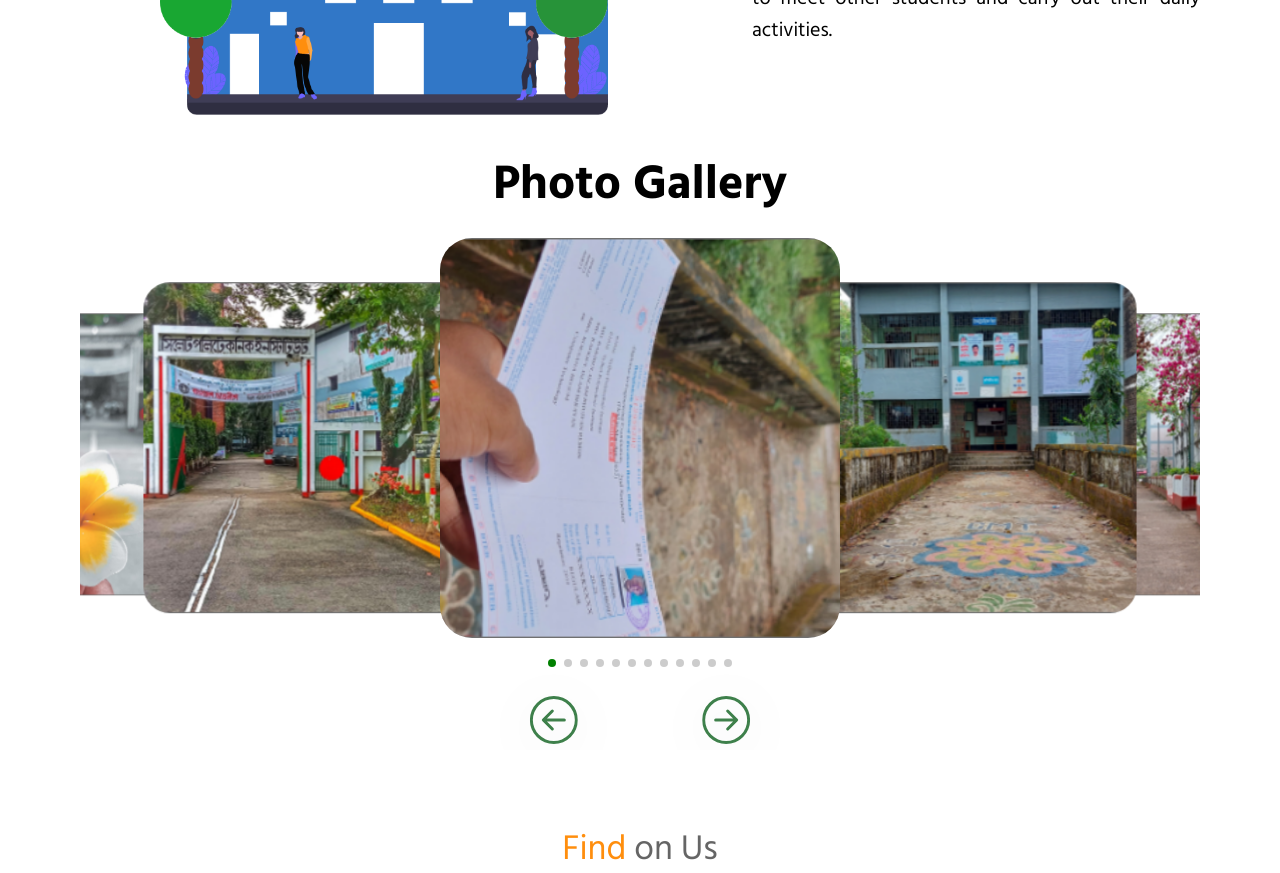
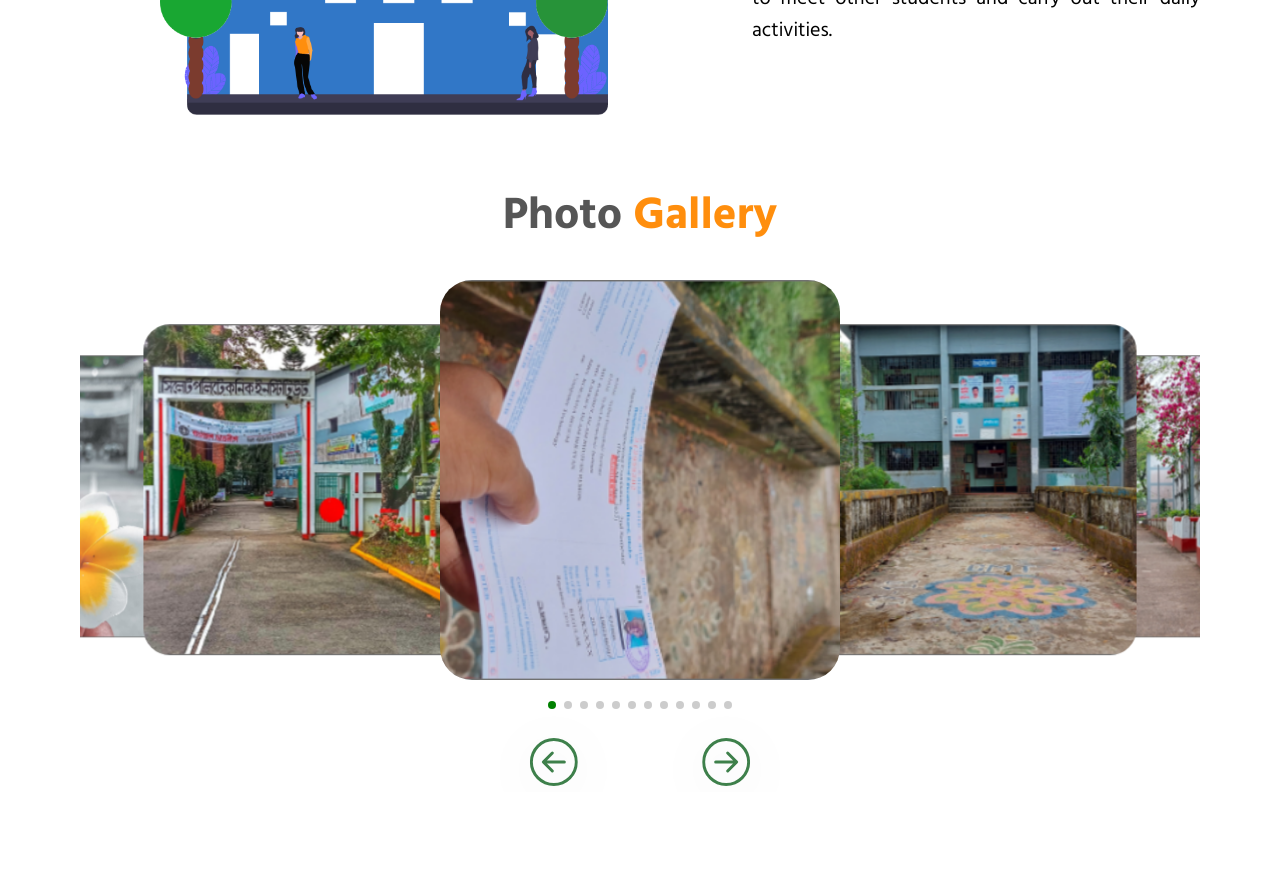
Before and after one commit to Shakiqurrahman/spi-website, a React (Vite) app: page /facilities in a window 1280 px wide. Shown: the part 1940-2813 px from the top of the page. Built offline with nearby package versions, Linux system fonts and the light colour scheme.

Commit message:
final commit

```diff
--- a/src/components/PhotoGallery/PhotoGallery.css
+++ b/src/components/PhotoGallery/PhotoGallery.css
@@ -7,9 +7,10 @@ body {
 }
 
 .heading {
-  padding: 1rem 0;
-  font-size: 3rem;
+  margin: 50px 0 30px;
+  font-size: 2.8rem;
   text-align: center;
+  color: #565656;
 }
 
 .swiper_container {
--- a/src/components/PhotoGallery/PhotoGallery.jsx
+++ b/src/components/PhotoGallery/PhotoGallery.jsx
@@ -26,7 +26,7 @@ import slide_image_9 from "/images/facilities/photo section/photography (9).png"
 function App() {
   return (
     <div className="container-s">
-      <h1 className="heading">Photo Gallery</h1>
+      <h1 className="heading">Photo <span className="orange-text">Gallery</span></h1>
       <Swiper
         effect={"coverflow"}
         grabCursor={true}
--- a/src/pages/Home/Home.jsx
+++ b/src/pages/Home/Home.jsx
@@ -26,7 +26,7 @@ const Home = () => {
         <div className="feature-img">
           <div className="feature-card">
             <div className="card-img">
-              <img src="/images/event page/event pic2.jpg" alt="event pic" />
+              <Link to='/event-details/1'><img src="/images/event page/event pic2.jpg" alt="event pic" /></Link>
             </div>
           <div className="card-title">
             <h2>International Mother Language Day</h2>
@@ -34,7 +34,7 @@ const Home = () => {
           </div>
           <div className="feature-card">
             <div className="card-img">
-              <img src="/images/event page/event pic.jpg" alt="event pic" />
+              <Link to='/event-details/2'><img src="/images/event page/event pic.jpg" alt="event pic" /></Link>
             </div>
           <div className="card-title">
             <h2>Robotics Competition</h2>
@@ -42,7 +42,7 @@ const Home = () => {
           </div>
           <div className="feature-card">
             <div className="card-img">
-              <img src="/images/event page/event pic1.jpg" alt="event pic" />
+              <Link to='/event-details/3'><img src="/images/event page/event pic1.jpg" alt="event pic" /></Link>
             </div>
           <div className="card-title">
             <h2>Web Design Race</h2>
```
